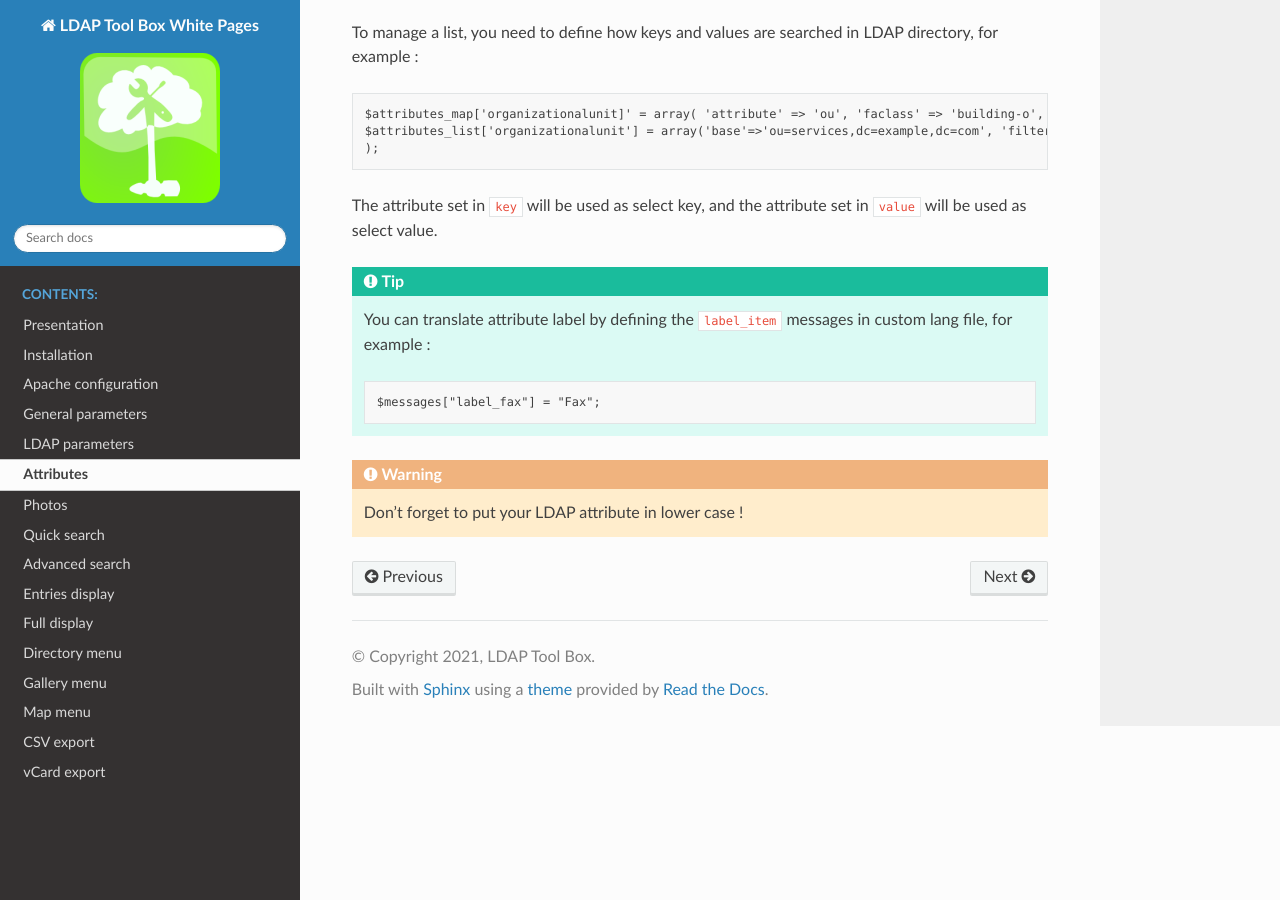
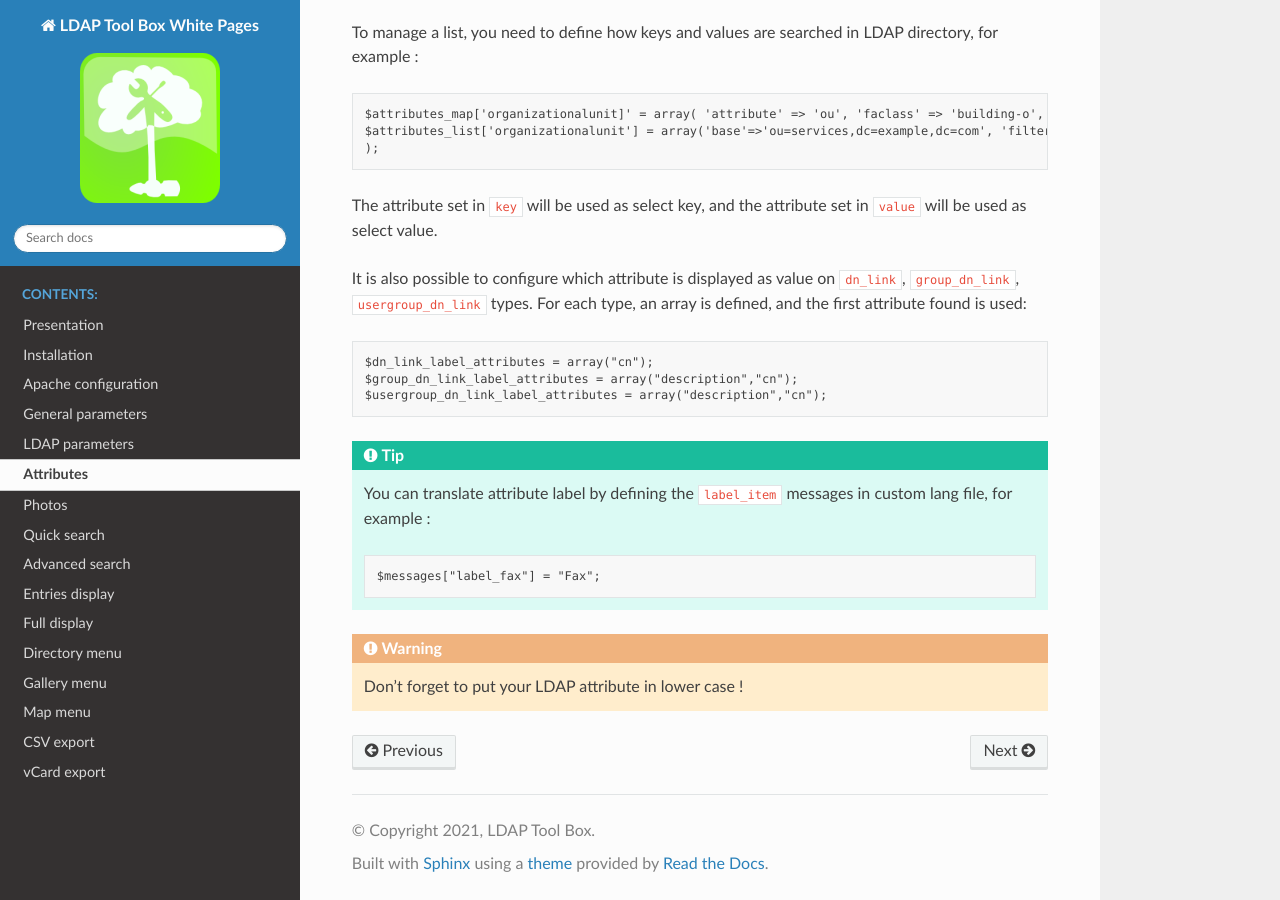
Before and after one commit to ltb-project/white-pages, a Sphinx documentation site: the page built from docs/attributes.rst, in a window 1280 px wide and 900 px high, scrolled down 1227 px. Built offline with Sphinx 7.4.7 and the Read the Docs theme 2.0.0, drawn with Linux system fonts in a browser that asks for light colours.

Commit message:
Documentation for dn_link customization

```diff
--- a/docs/attributes.rst
+++ b/docs/attributes.rst
@@ -71,6 +71,14 @@ To manage a list, you need to define how keys and values are searched in LDAP di
 
 The attribute set in ``key`` will be used as select key, and the attribute set in ``value`` will be used as select value.
 
+It is also possible to configure which attribute is displayed as value on ``dn_link``, ``group_dn_link``, ``usergroup_dn_link`` types. For each type, an array is defined, and the first attribute found is used:
+
+.. code-block:: php
+
+    $dn_link_label_attributes = array("cn");
+    $group_dn_link_label_attributes = array("description","cn");
+    $usergroup_dn_link_label_attributes = array("description","cn");
+
 .. tip::
 
     You can translate attribute label by defining the ``label_item`` messages in custom lang file, for example :
```
